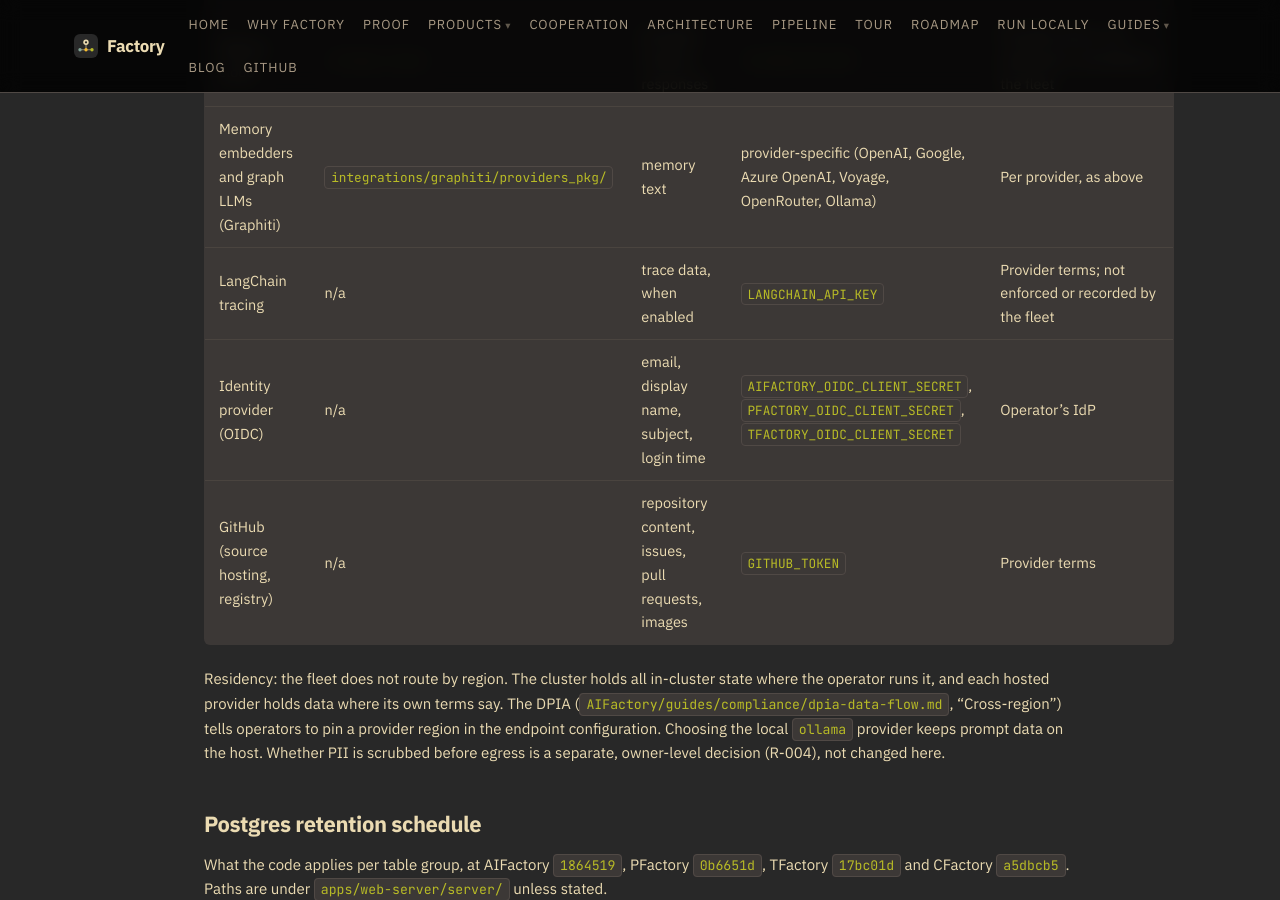
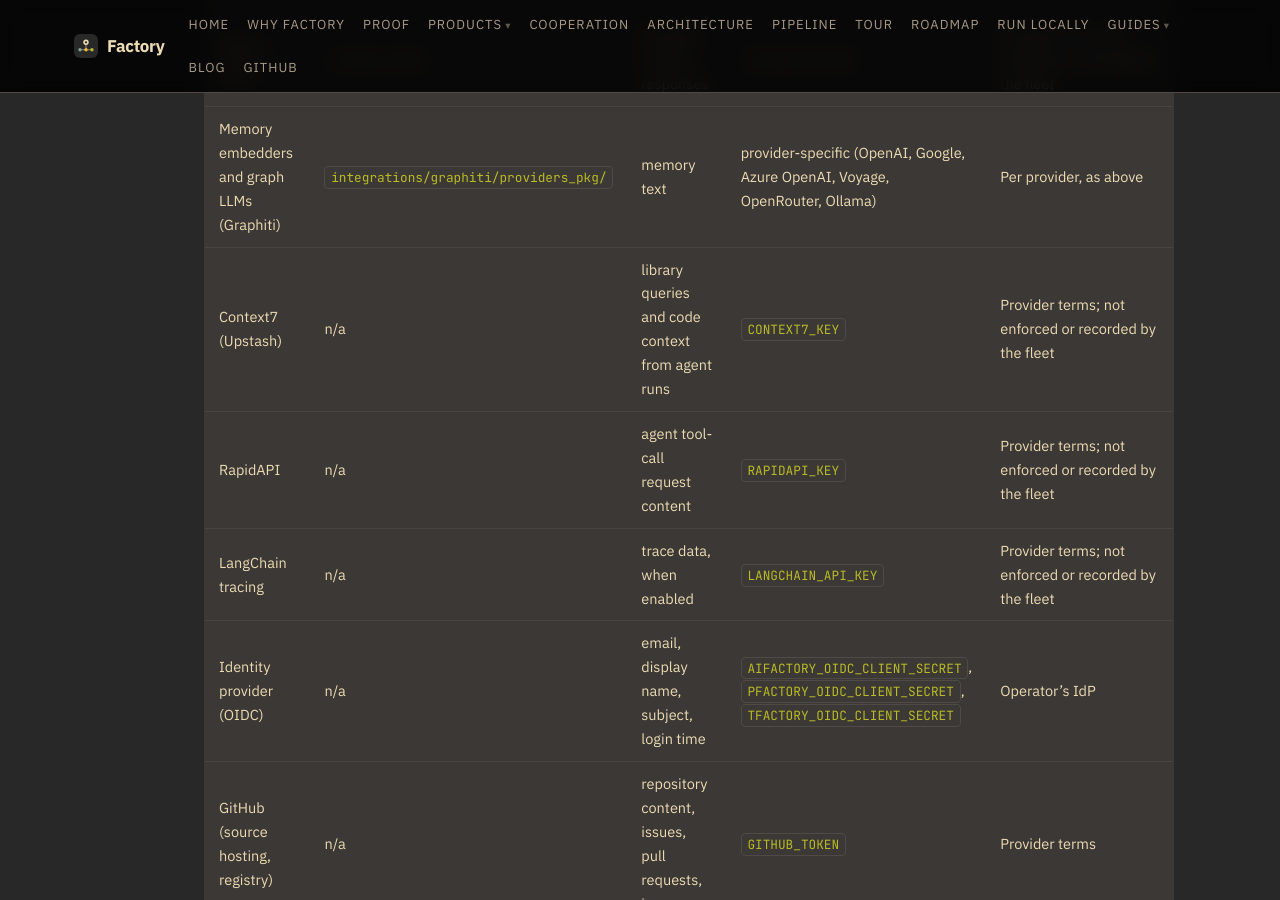
Before and after one commit to olafkfreund/Factory, a Jekyll site: the page built from docs/compliance/policies/data-governance.md, in a window 1280 px wide and 900 px high, scrolled down 3950 px. Built offline with Jekyll 4.4.1, drawn with Linux system fonts in a browser that asks for light colours; our own code applies the rules of GitHub Pages for plain Markdown files.

Commit message:
docs(compliance): list Context7 and RapidAPI as sub-processors (#320)
Co-Authored-By: Claude Opus 5.5 <noreply@anthropic.com>
Claude-Session: https://claude.ai/code/session_01L5j1hQCdA4NmA4jiKDNBX4

```diff
--- a/docs/compliance/policies/data-governance.md
+++ b/docs/compliance/policies/data-governance.md
@@ -124,6 +124,8 @@ a project or phase selects it and its credential is set.
 | Ollama, local | `ollama` | prompts, context, responses | none | On the host running the model; no third party |
 | Ollama cloud | `ollama-cloud` | prompts, context, responses | `OLLAMA_API_KEY` | Provider terms; not enforced or recorded by the fleet |
 | Memory embedders and graph LLMs (Graphiti) | `integrations/graphiti/providers_pkg/` | memory text | provider-specific (OpenAI, Google, Azure OpenAI, Voyage, OpenRouter, Ollama) | Per provider, as above |
+| Context7 (Upstash) | n/a | library queries and code context from agent runs | `CONTEXT7_KEY` | Provider terms; not enforced or recorded by the fleet |
+| RapidAPI | n/a | agent tool-call request content | `RAPIDAPI_KEY` | Provider terms; not enforced or recorded by the fleet |
 | LangChain tracing | n/a | trace data, when enabled | `LANGCHAIN_API_KEY` | Provider terms; not enforced or recorded by the fleet |
 | Identity provider (OIDC) | n/a | email, display name, subject, login time | `AIFACTORY_OIDC_CLIENT_SECRET`, `PFACTORY_OIDC_CLIENT_SECRET`, `TFACTORY_OIDC_CLIENT_SECRET` | Operator's IdP |
 | GitHub (source hosting, registry) | n/a | repository content, issues, pull requests, images | `GITHUB_TOKEN` | Provider terms |
```
Also changed, not shown: plan/2026-10-24-320-subprocessors-retention.md (+2 -0 lines).
